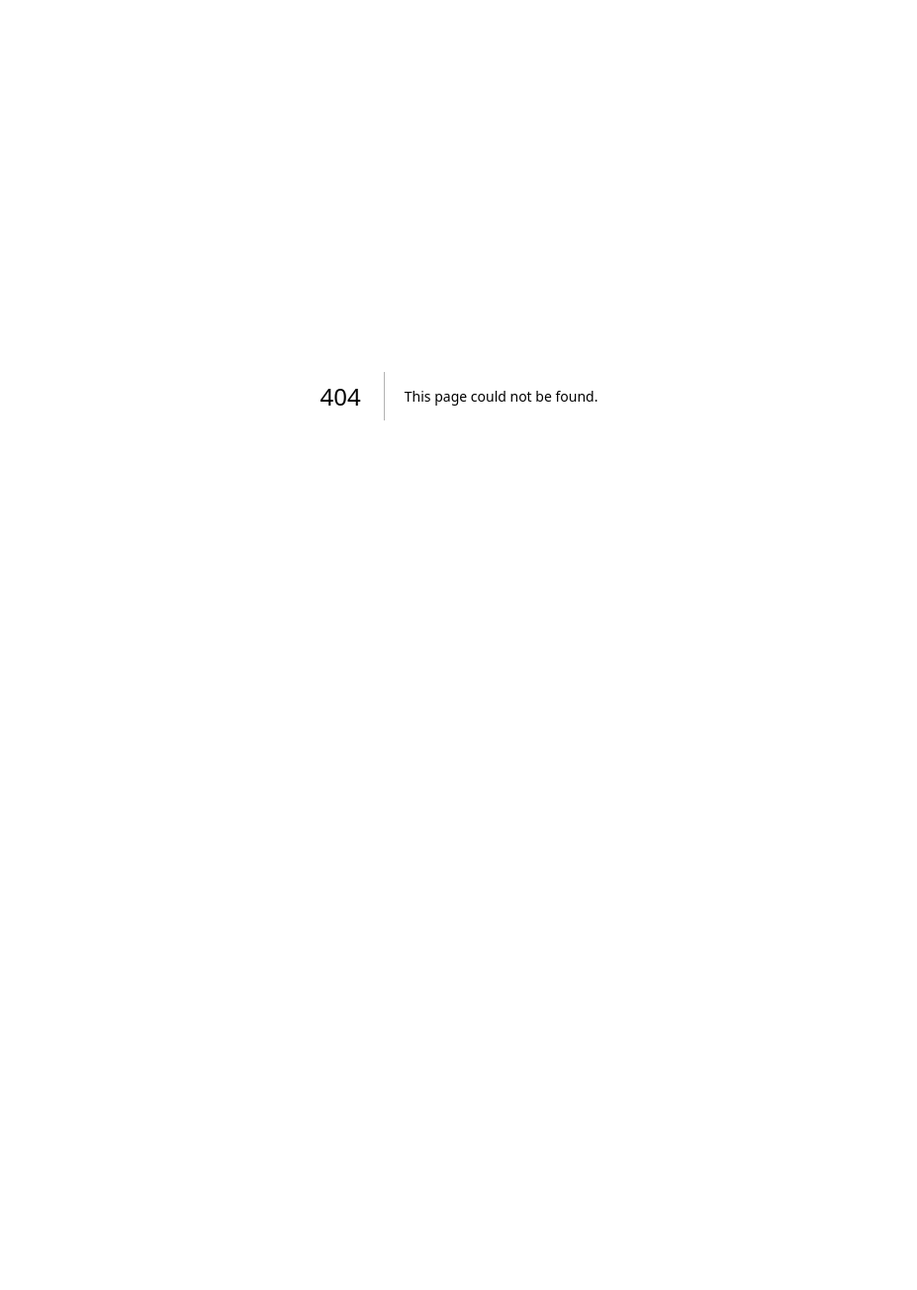
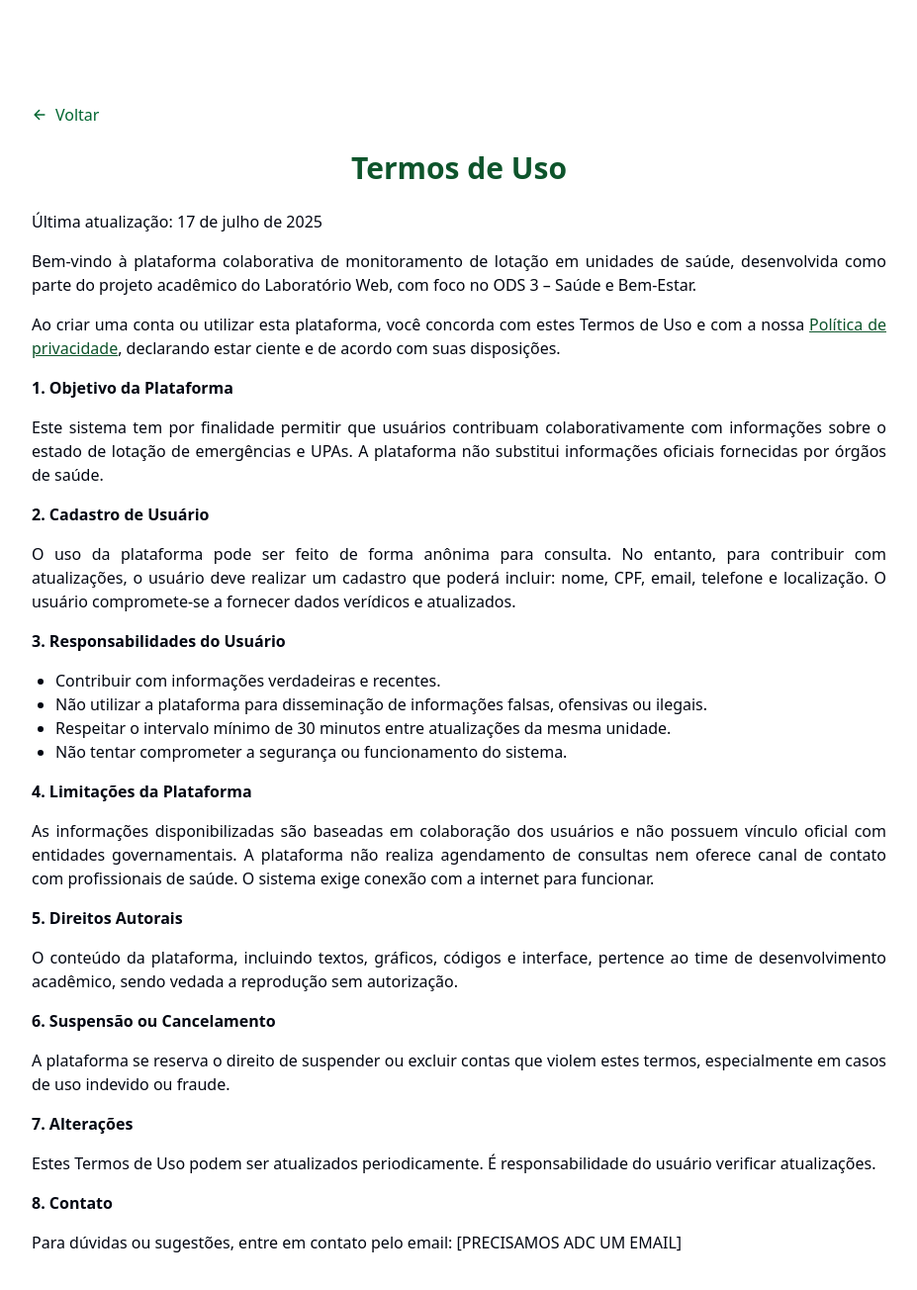
Before and after one commit to N1nh4/frontend-lab-web, a Next.js app: page /termos-de-uso in a window 1280 px wide. Before the commit this address had no page. Shown: the top 1304 px of the page at 99% size, without its empty margins (176-1103 px from the left). Before the commit the page ends 800 px from the top, so only its background shows below. Built offline with nearby package versions, Linux system fonts and the light colour scheme.

Commit message:
feat: implementa página de Termos de uso com layout e estilos finalizados.

```diff
--- /dev/null
+++ b/src/app/(paginas)/(public)/termos-de-uso/page.tsx
@@ -0,0 +1,86 @@
+'use client';
+
+import { useRouter } from 'next/navigation';
+import { IoArrowBack } from 'react-icons/io5';
+
+export default function TermosDeUso() {
+  const router = useRouter();
+
+  return (
+    <div className="max-w-4xl mx-auto py-10 px-4 text-justify">
+      <button
+        onClick={() => router.back()}
+        className="flex items-center text-green-800 mb-6 hover:underline"
+      >
+        <IoArrowBack className="mr-2" /> Voltar
+      </button>
+
+      <h1 className="text-3xl font-bold mb-6 text-center text-green-900">Termos de Uso</h1>
+
+      <p className="mb-4">Última atualização: 17 de julho de 2025</p>
+
+      <p className="mb-4">
+        Bem-vindo à plataforma colaborativa de monitoramento de lotação em unidades de saúde, desenvolvida como
+        parte do projeto acadêmico do Laboratório Web, com foco no ODS 3 – Saúde e Bem-Estar.
+      </p>
+
+      <p className="mb-4">
+        Ao criar uma conta ou utilizar esta plataforma, você concorda com estes Termos de Uso e com a nossa {' '}
+         <a href="/politica-de-privacidade" className="underline text-green-900">Política de privacidade</a>,
+        declarando estar ciente e de acordo com suas disposições.
+      </p>
+
+      <p className="mb-4 font-semibold">1. Objetivo da Plataforma</p>
+      <p className="mb-4">
+        Este sistema tem por finalidade permitir que usuários contribuam colaborativamente com informações sobre o
+        estado de lotação de emergências e UPAs. A plataforma não substitui informações oficiais fornecidas por
+        órgãos de saúde.
+      </p>
+
+      <p className="mb-4 font-semibold">2. Cadastro de Usuário</p>
+      <p className="mb-4">
+        O uso da plataforma pode ser feito de forma anônima para consulta. No entanto, para contribuir com
+        atualizações, o usuário deve realizar um cadastro que poderá incluir: nome, CPF, email, telefone e
+        localização. O usuário compromete-se a fornecer dados verídicos e atualizados.
+      </p>
+
+      <p className="mb-4 font-semibold">3. Responsabilidades do Usuário</p>
+      <ul className="list-disc pl-6 mb-4">
+        <li>Contribuir com informações verdadeiras e recentes.</li>
+        <li>Não utilizar a plataforma para disseminação de informações falsas, ofensivas ou ilegais.</li>
+        <li>Respeitar o intervalo mínimo de 30 minutos entre atualizações da mesma unidade.</li>
+        <li>Não tentar comprometer a segurança ou funcionamento do sistema.</li>
+      </ul>
+
+      <p className="mb-4 font-semibold">4. Limitações da Plataforma</p>
+      <p className="mb-4">
+        As informações disponibilizadas são baseadas em colaboração dos usuários e não possuem vínculo oficial com
+        entidades governamentais. A plataforma não realiza agendamento de consultas nem oferece canal de contato com
+        profissionais de saúde. O sistema exige conexão com a internet para funcionar.
+      </p>
+
+      <p className="mb-4 font-semibold">5. Direitos Autorais</p>
+      <p className="mb-4">
+        O conteúdo da plataforma, incluindo textos, gráficos, códigos e interface, pertence ao time de desenvolvimento
+        acadêmico, sendo vedada a reprodução sem autorização.
+      </p>
+
+      <p className="mb-4 font-semibold">6. Suspensão ou Cancelamento</p>
+      <p className="mb-4">
+        A plataforma se reserva o direito de suspender ou excluir contas que violem estes termos, especialmente em
+        casos de uso indevido ou fraude.
+      </p>
+
+      <p className="mb-4 font-semibold">7. Alterações</p>
+      <p className="mb-4">
+        Estes Termos de Uso podem ser atualizados periodicamente. É responsabilidade do usuário verificar
+        atualizações.
+      </p>
+
+      <p className="mb-4 font-semibold">8. Contato</p>
+      <p className="mb-4">
+        Para dúvidas ou sugestões, entre em contato pelo email: [PRECISAMOS ADC UM EMAIL]
+      </p>
+    </div>
+  );
+}
```
